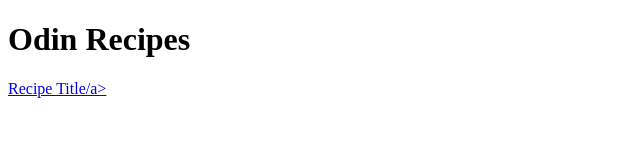
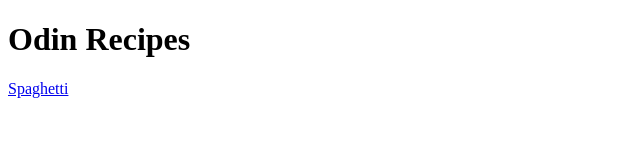
Before and after one commit to Neetaan/odin-recipes, a plain HTML site: page index.html in a window 1280 px wide. Shown: the full height of the page, 0-640 px from the left. Drawn offline with Linux system fonts and the light colour scheme.

Commit message:
Add index.html

```diff
--- a/index.html
+++ b/index.html
@@ -7,6 +7,6 @@
 </head>
 <body>
     <h1>Odin Recipes</h1>
-    <a href="recipes/spaghetti.html">Recipe Title/a>
+    <a href="recipes/spaghetti.html">Spaghetti</a>
 </body>
 </html>
```
